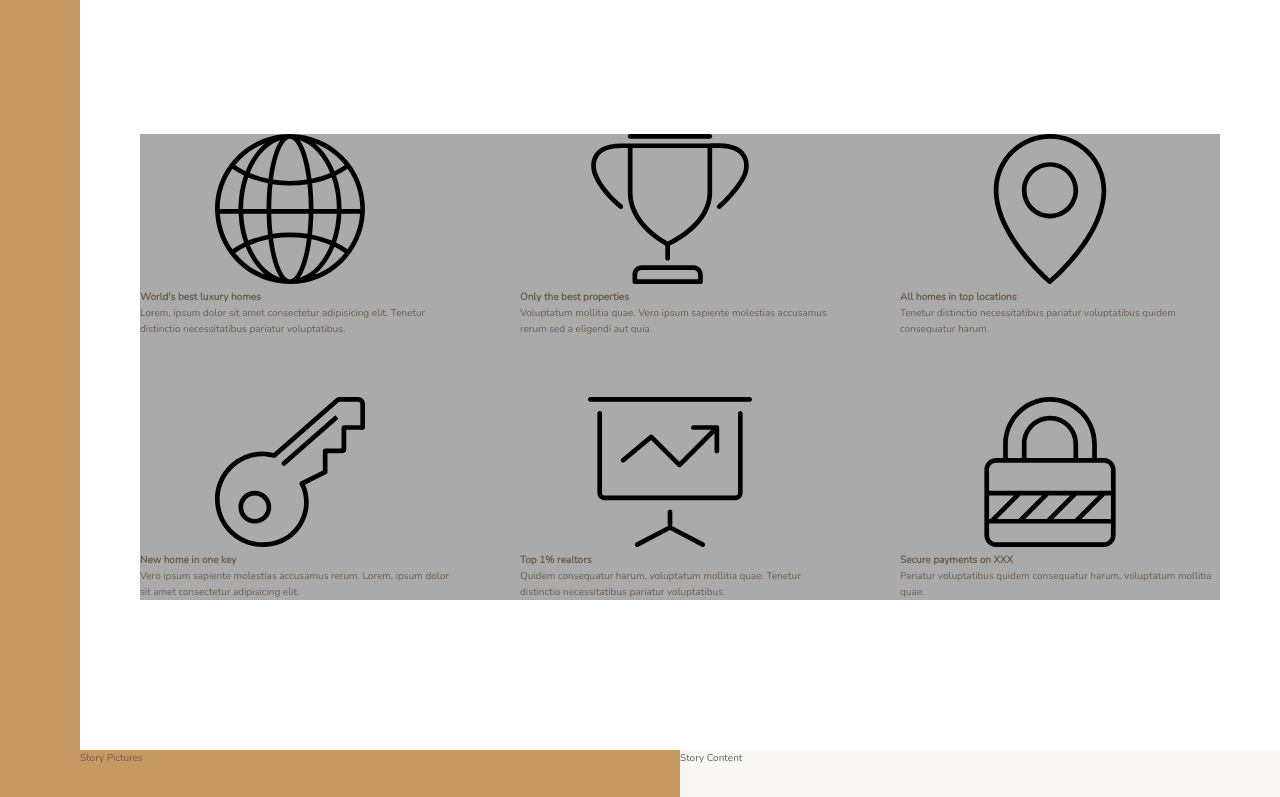
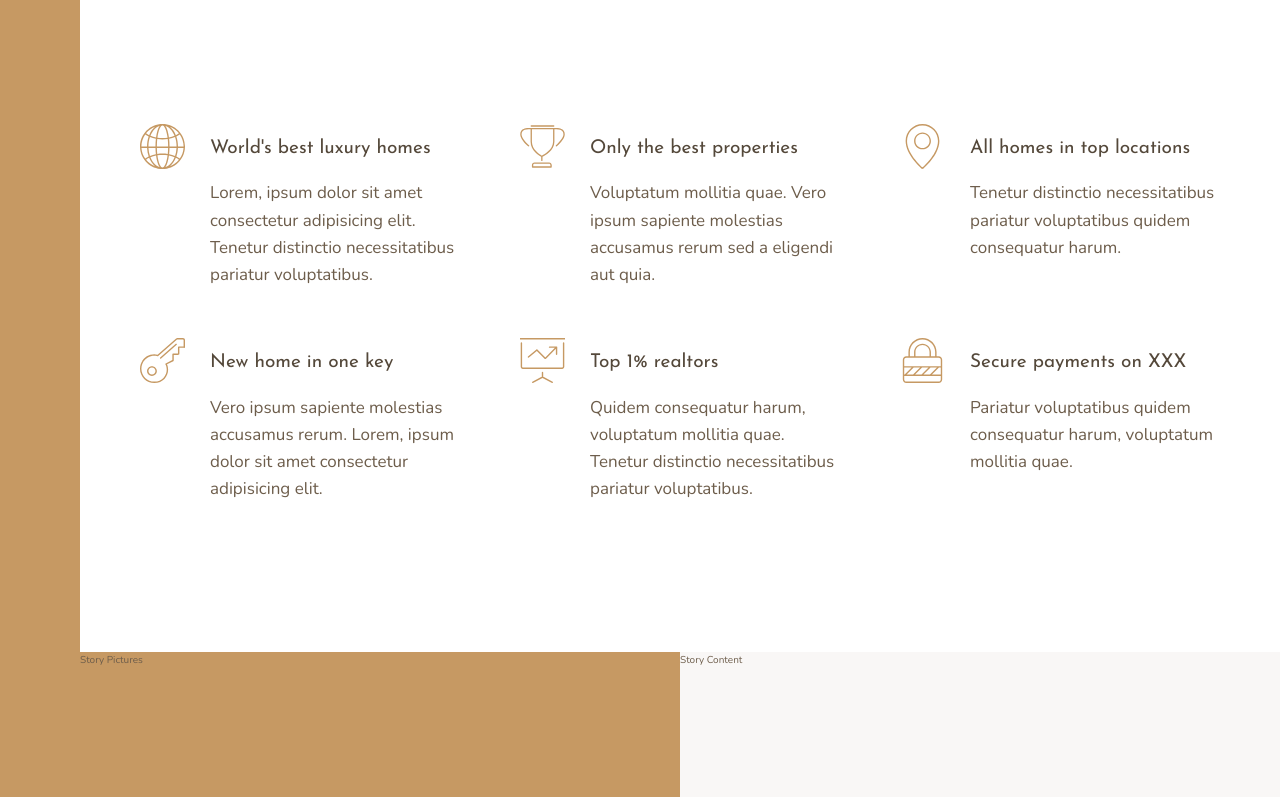
Before and after one commit to phongluudn1997/3-NEXTER, a website: page index.html in a window 1280 px wide. Shown: the part 656-1453 px from the top of the page. Drawn offline with nearby package versions, Linux system fonts and the light colour scheme.

Commit message:
added: feature section

```diff
--- a/index.html
+++ b/index.html
@@ -20,60 +20,60 @@
     <div class="realtors">Top 3 realtors</div>
     <section class="features">
       <div class="feature">
-        <svg>
+        <svg class="feature__icon">
           <use xlink:href="img/sprite.svg#icon-global"></use>
         </svg>
-        <h4 class="heading-4">World's best luxury homes</h4>
+        <h4 class="heading-4 heading-4--dark">World's best luxury homes</h4>
         <p class="feature__text">
           Lorem, ipsum dolor sit amet consectetur adipisicing elit. Tenetur
           distinctio necessitatibus pariatur voluptatibus.
         </p>
       </div>
       <div class="feature">
-        <svg>
+        <svg class="feature__icon">
           <use xlink:href="img/sprite.svg#icon-trophy"></use>
         </svg>
-        <h4 class="heading-4">Only the best properties</h4>
+        <h4 class="heading-4 heading-4--dark">Only the best properties</h4>
         <p class="feature__text">
           Voluptatum mollitia quae. Vero ipsum sapiente molestias accusamus
           rerum sed a eligendi aut quia.
         </p>
       </div>
       <div class="feature">
-        <svg>
+        <svg class="feature__icon">
           <use xlink:href="img/sprite.svg#icon-map-pin"></use>
         </svg>
-        <h4 class="heading-4">All homes in top locations</h4>
+        <h4 class="heading-4 heading-4--dark">All homes in top locations</h4>
         <p class="feature__text">
           Tenetur distinctio necessitatibus pariatur voluptatibus quidem
           consequatur harum.
         </p>
       </div>
       <div class="feature">
-        <svg>
+        <svg class="feature__icon">
           <use xlink:href="img/sprite.svg#icon-key"></use>
         </svg>
-        <h4 class="heading-4">New home in one key</h4>
+        <h4 class="heading-4 heading-4--dark">New home in one key</h4>
         <p class="feature__text">
           Vero ipsum sapiente molestias accusamus rerum. Lorem, ipsum dolor sit
           amet consectetur adipisicing elit.
         </p>
       </div>
       <div class="feature">
-        <svg>
+        <svg class="feature__icon">
           <use xlink:href="img/sprite.svg#icon-presentation"></use>
         </svg>
-        <h4 class="heading-4">Top 1% realtors</h4>
+        <h4 class="heading-4 heading-4--dark">Top 1% realtors</h4>
         <p class="feature__text">
           Quidem consequatur harum, voluptatum mollitia quae. Tenetur distinctio
           necessitatibus pariatur voluptatibus.
         </p>
       </div>
       <div class="feature">
-        <svg>
+        <svg class="feature__icon">
           <use xlink:href="img/sprite.svg#icon-lock"></use>
         </svg>
-        <h4 class="heading-4">Secure payments on XXX</h4>
+        <h4 class="heading-4 heading-4--dark">Secure payments on XXX</h4>
         <p class="feature__text">
           Pariatur voluptatibus quidem consequatur harum, voluptatum mollitia
           quae.
--- a/sass/_features.scss
+++ b/sass/_features.scss
@@ -1,10 +1,30 @@
 .features {
-  background-color: $color-grey-light-2;
   grid-column: center-start / center-end;
 
   margin: 15rem 0;
 
   display: grid;
-  grid-template-columns: repeat(3, 1fr);
+  // grid-template-columns: repeat(3, 1fr);
+  grid-template-columns: repeat(auto-fit, minmax(25rem, 1fr));
   grid-gap: 6rem;
+  align-items: start;
 }
+
+.feature {
+  display: grid;
+  grid-template-columns: auto 1fr;
+  grid-row-gap: 1.5rem;
+  grid-column-gap: 2.5rem;
+
+  &__icon {
+    fill: $color-primary;
+    width: 4.5rem;
+    height: 4.5rem;
+    transform: translateY(-1rem);
+    grid-row: 1 / span 2;
+  }
+
+  &__text {
+    font-size: 1.7rem;
+  }
+}
--- a/sass/_typography.scss
+++ b/sass/_typography.scss
@@ -0,0 +1,29 @@
+%heading {
+  font-family: $font-display;
+  font-weight: 400;
+}
+
+.heading-1 {
+  @extend %heading;
+}
+
+.heading-2 {
+  @extend %heading;
+}
+
+.heading-3 {
+  @extend %heading;
+}
+
+.heading-4 {
+  @extend %heading;
+  font-size: 1.9rem;
+
+  &--light {
+    color: $color-grey-light-1;
+  }
+
+  &--dark {
+    color: $color-grey-dark-1;
+  }
+}
```
Also changed, not shown: css/style.css.
